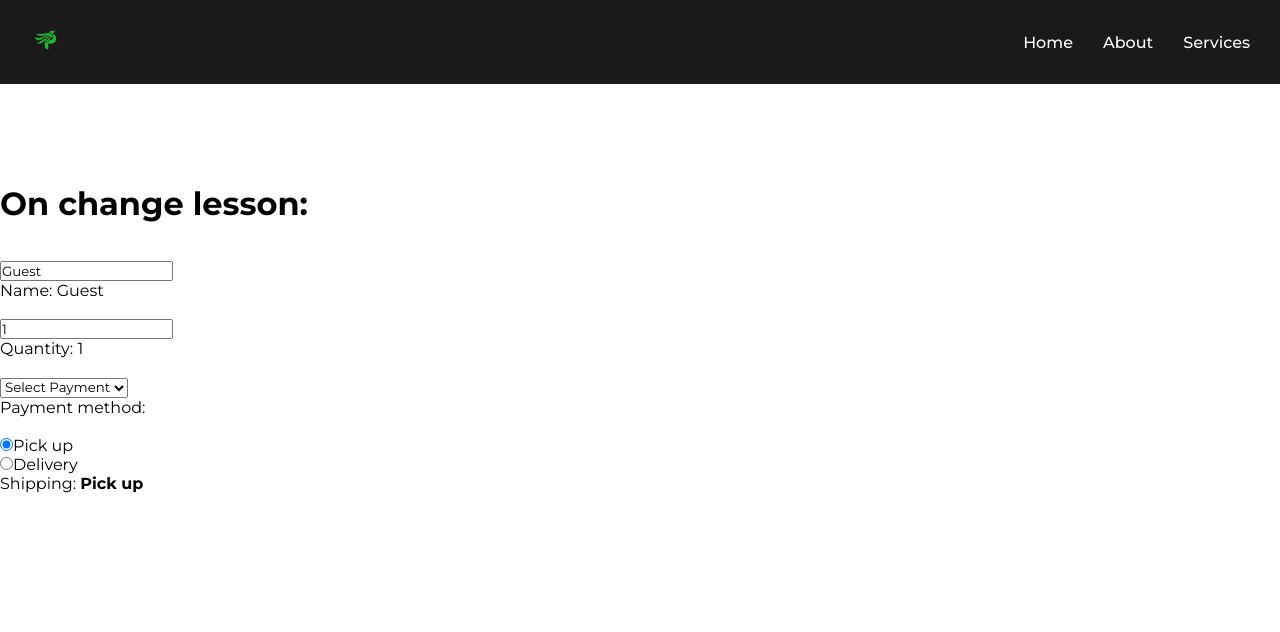
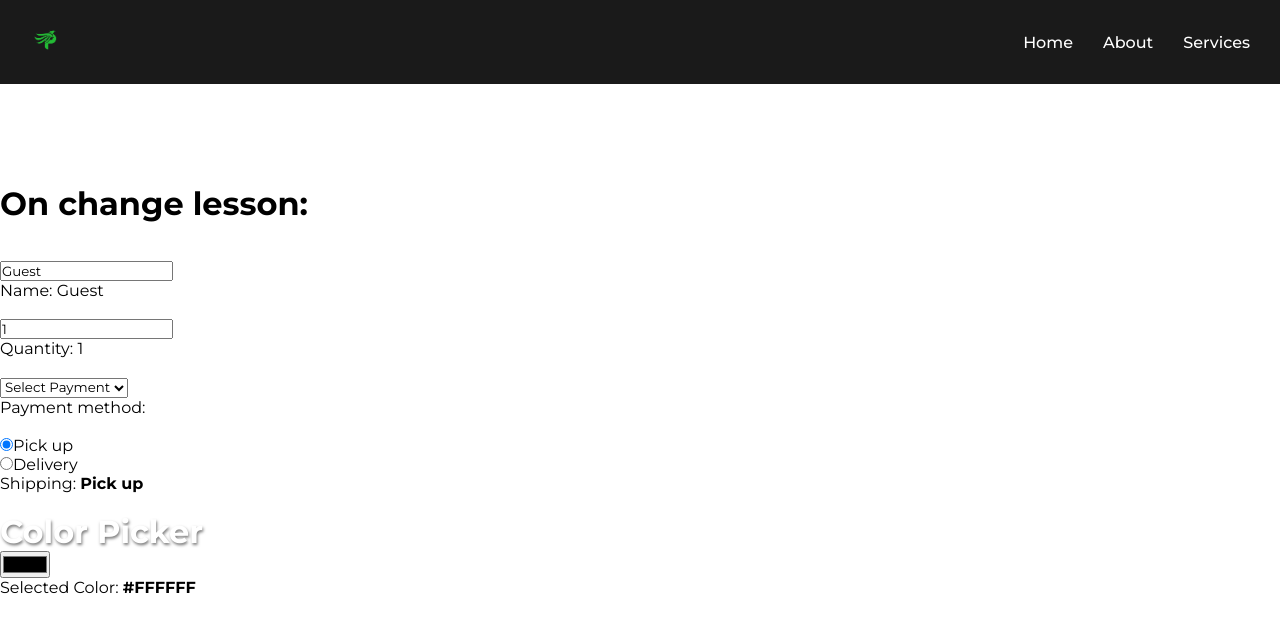
Before and after one commit to peterGwapo29/React, a React (Vite) app in the folder my-react-app/: page / in a window 1280 px wide. Shown: the top 632 px of the page. Built offline with nearby package versions, Linux system fonts and the light colour scheme.

Commit message:
practice color picker

```diff
--- a/my-react-app/src/App.jsx
+++ b/my-react-app/src/App.jsx
@@ -2,6 +2,7 @@ import Header from './Header.jsx'
 // import Student from './Student.jsx'
 // import Button from './Button.jsx'
 import Component from './Component.jsx'
+import ColorPicker from './ColorPicker.jsx'
 
 function App() {
   return(
@@ -10,6 +11,8 @@ function App() {
       {/* <Student/> */}
       {/* <Button/> */}
     <Component/>
+    <br />
+    <ColorPicker/>
 
     </>
   );
--- /dev/null
+++ b/my-react-app/src/ColorPicker.jsx
@@ -0,0 +1,22 @@
+import React, {useState} from 'react';
+
+
+function ColorPicker() {
+    const [color, setColor] = useState('#FFFFFF');
+    const handleColor = () => {
+        setColor(event.target.value);
+        document.getElementById('color-picker').style.backgroundColor = event.target.value;
+    }
+
+  return (
+    <div id="color-picker">
+        <h1>Color Picker</h1>
+      <label>
+        <input type="color" onChange={handleColor}/>
+      </label>
+      <p>Selected Color: <strong>{color}</strong></p>
+    </div>
+  );
+}
+
+export default ColorPicker
--- a/my-react-app/src/index.css
+++ b/my-react-app/src/index.css
@@ -106,3 +106,7 @@ header {
   cursor: pointer;
   margin-top: 10px;
 }
+#color-picker h1{
+  color: white;
+  text-shadow: 1px 2px 3px rgba(0, 0, 0, 0.5);
+}
```
